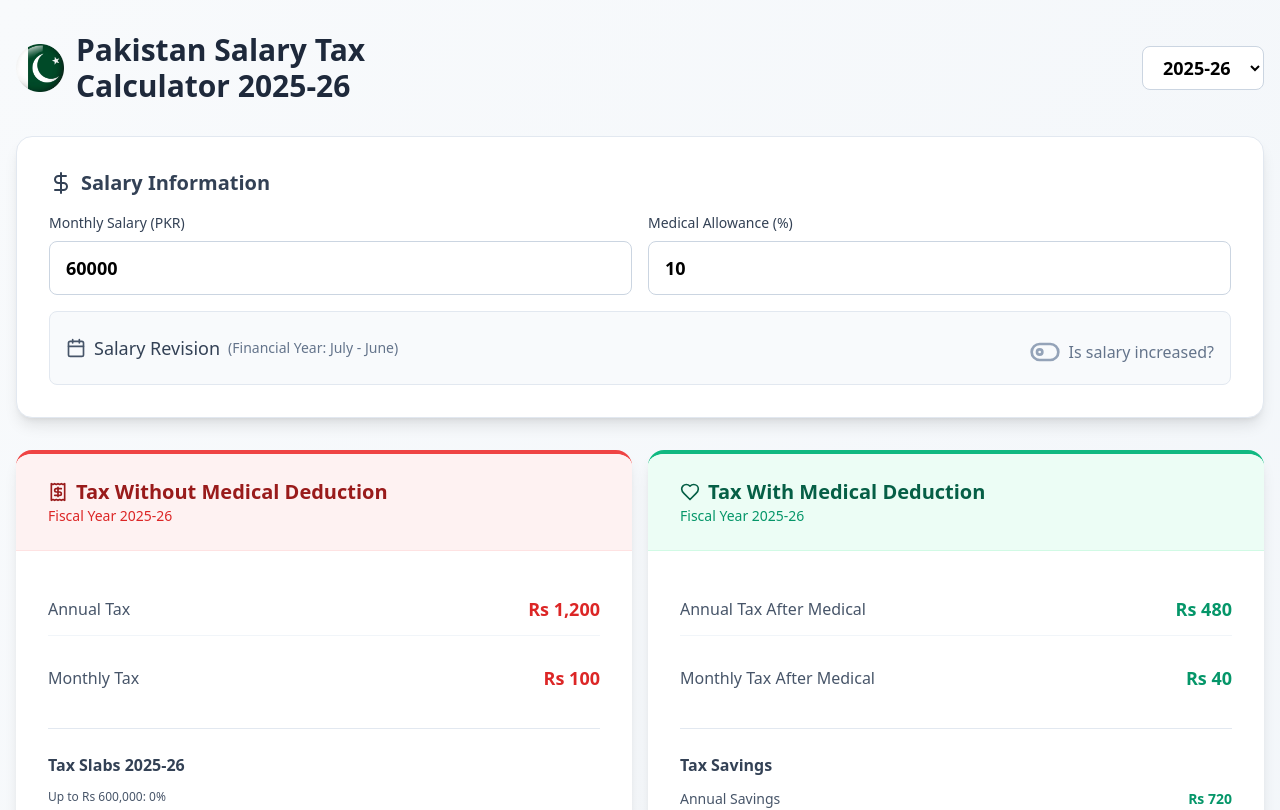
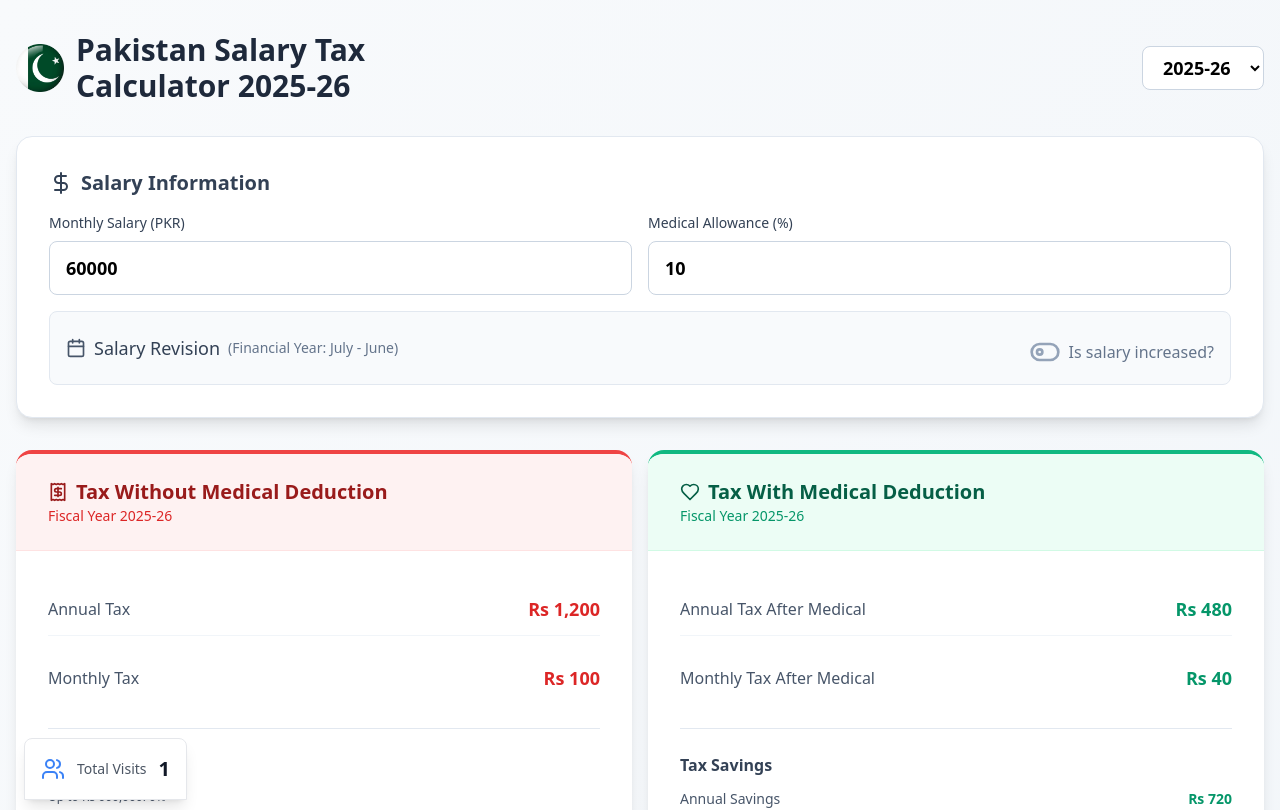
Before and after one commit to Muhammadshahryarminhas/TaxCalculator, a React (Vite) app: page / in a window 1280 px wide. Shown: the top 810 px of the page. Built offline with nearby package versions, Linux system fonts and the light colour scheme.

Commit message:
show counter on UI

```diff
--- a/src/App.tsx
+++ b/src/App.tsx
@@ -4,6 +4,7 @@ import SalaryInput from './components/SalaryInput';
 import TaxCalculationCard from './components/TaxCalculationCard';
 import MonthlyBreakdown from './components/MonthlyBreakdown';
 import Footer from './components/Footer';
+import VisitCounter from './components/VisitCounter';
 import { TaxSlabs, Month, Calculations } from './components/types';
 
 // Tax calculation functions for different fiscal years
@@ -236,7 +237,7 @@ function App() {
             formatCurrency={formatCurrency}
           />
         </div>
-
+        <VisitCounter></VisitCounter>
         <Footer />
       </div>
     </div>
```
